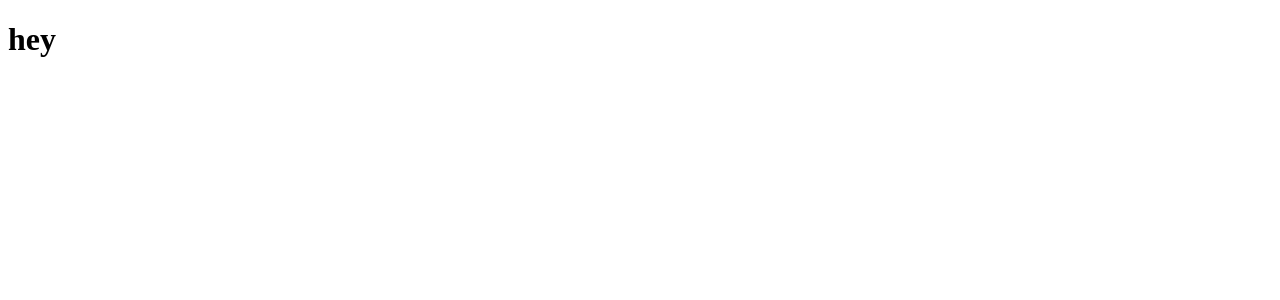
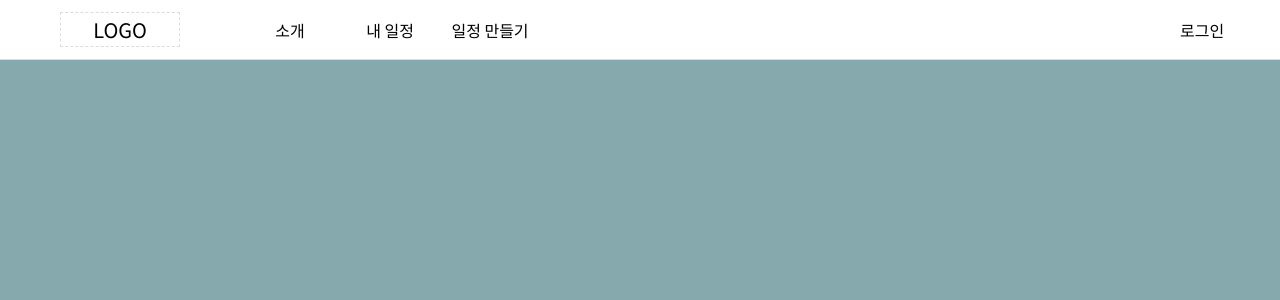
Before and after one commit to dev4us/WeMeet, a React (Create React App) app in the folder frontend/: page / in a window 1280 px wide. Shown: the top 300 px of the page. Built offline with nearby package versions, Linux system fonts and the light colour scheme.

Commit message:
[FE] TopBar

```diff
--- /dev/null
+++ b/frontend/src/Components/TopBar/index.js
@@ -0,0 +1,185 @@
+import React, { useState } from "react";
+import styled, { css } from "styled-components";
+
+const TopBar = ({ theme }) => {
+  const [scroll, setScroll] = useState(0);
+
+  if (theme === "home") {
+    window.addEventListener("scroll", e => {
+      setScroll(document.documentElement.scrollTop);
+    });
+  }
+  return (
+    <>
+      <Container theme={theme} scroll={scroll}>
+        <Wrapper>
+          <WrapperLeft>
+            <Logo theme={theme} scroll={scroll}>
+              LOGO
+            </Logo>
+            <MenuWrapper>
+              <Menu theme={theme} scroll={scroll}>
+                소개
+              </Menu>
+              <Menu theme={theme} scroll={scroll}>
+                내 일정
+              </Menu>
+              <Menu theme={theme} scroll={scroll}>
+                일정 만들기
+              </Menu>
+            </MenuWrapper>
+          </WrapperLeft>
+          <WrapperRight>
+            <Login theme={theme} scroll={scroll}>
+              로그인
+            </Login>
+          </WrapperRight>
+        </Wrapper>
+      </Container>
+    </>
+  );
+};
+
+const Container = styled.div`
+  display: flex;
+  position: fixed;
+  justify-content: center;
+  width: 100%;
+  height: 60px;
+
+  padding-left: 60px;
+  background: none;
+  transition: all 0.3s ease;
+
+  ${props =>
+    props.theme !== "home" &&
+    css`
+      background: white;
+    `}
+
+  ${props =>
+    props.theme === "home" &&
+    css`
+      ${props =>
+        props.scroll !== 0 &&
+        css`
+          background: white;
+          border-bottom: 1px solid #dcdcdc;
+        `}
+      &:hover {
+        background: white;
+        border-bottom: 1px solid #dcdcdc;
+      }
+    `}
+`;
+
+const Wrapper = styled.div`
+  display: flex;
+  justify-content: space-between;
+  align-items: center;
+  width: 1300px;
+  height: 100%;
+`;
+
+const WrapperLeft = styled.div`
+  display: flex;
+  height: 100%;
+  align-items: center;
+`;
+
+const Logo = styled.div`
+  width: 120px;
+  height: 35px;
+  border: 1px dashed #dcdcdc;
+  margin-right: 60px;
+  cursor: pointer;
+
+  /* for Design*/
+  font-size: 20px;
+  display: flex;
+  justify-content: center;
+  align-items: center;
+  color: black;
+
+  ${props =>
+    props.theme === "home" &&
+    css`
+      color: white;
+      ${props =>
+        props.scroll !== 0 &&
+        css`
+          color: black;
+        `}
+      ${Container}:hover & {
+        color: black;
+      }
+    `}
+`;
+
+const MenuWrapper = styled.ul`
+  height: 100%;
+`;
+
+const Menu = styled.li`
+  display: flex;
+  justify-content: center;
+  align-items: center;
+  float: left;
+  width: 100px;
+  height: 100%;
+  cursor: pointer;
+  font-size: 16px;
+  color: black;
+
+  ${props =>
+    props.theme === "home" &&
+    css`
+      color: white;
+
+      ${props =>
+        props.scroll !== 0 &&
+        css`
+          color: black;
+        `}
+
+      ${Container}:hover & {
+        color: black;
+      }
+    `}
+
+  &:hover {
+    border-bottom: 2px solid black;
+    margin-top: 1px;
+  }
+`;
+
+const WrapperRight = styled.div`
+  display: flex;
+  align-items: center;
+  height: 100%;
+`;
+
+const Login = styled.div`
+  float: right;
+  width: 100px;
+  font-size: 16px;
+  cursor: pointer;
+
+  ${props =>
+    props.theme === "home" &&
+    css`
+      color: white;
+
+      ${props =>
+        props.scroll !== 0 &&
+        css`
+          color: black;
+        `}
+
+      ${Container}:hover & {
+        color: black;
+      }
+    `}
+`;
+
+export default TopBar;
--- a/frontend/src/Routes/About/index.js
+++ b/frontend/src/Routes/About/index.js
@@ -1,7 +1,20 @@
 import React from "react";
+import styled from "styled-components";
+import TopBar from "../../Components/TopBar";
 
 const About = () => {
-  return <h1>hey</h1>;
+  return (
+    <>
+      <TopBar theme="home" />
+      <Container />
+    </>
+  );
 };
 
+const Container = styled.div`
+  background: #86a9ae;
+  width: 100%;
+  height: 100%;
+`;
+
 export default About;
--- a/frontend/src/Routes/index.js
+++ b/frontend/src/Routes/index.js
@@ -1,5 +1,6 @@
 import React from "react";
 import { BrowserRouter, Route, Switch } from "react-router-dom";
+
 import About from "./About";
 
 const RouteSet = () => (
--- /dev/null
+++ b/frontend/src/global-styles.js
@@ -0,0 +1,31 @@
+import reset from "styled-reset";
+import { createGlobalStyle } from "styled-components";
+
+// tslint:disable-next-line
+const GlobalStyle = createGlobalStyle`
+  @import url('https://fonts.googleapis.com/css?family=Roboto:400,500,700');
+  @import url('https://fonts.googleapis.com/css?family=Noto+Sans+KR:300,400,700&subset=korean');
+  ${reset}
+    html, body, #root{
+      width:100%;
+      height:200%;
+      font-family: "Noto Sans KR", -apple-system, system-ui,BlinkMacSystemFont,"Segoe UI","Roboto","Helvetica Neue",Arial,sans-serif;
+    }
+    * {
+      box-sizing: border-box;
+    }
+    *:focus{
+      outline:none;
+    }
+    a{
+      color:inherit;
+      text-decoration:none;
+    }
+    input,
+    button{
+      &.focus,
+      &.active{outline:none}
+    }
+`;
+
+export default GlobalStyle;
--- a/frontend/src/index.js
+++ b/frontend/src/index.js
@@ -1,5 +1,12 @@
 import React from "react";
 import ReactDOM from "react-dom";
 import Routes from "./Routes";
+import GlobalStyle from "./global-styles";
 
-ReactDOM.render(<Routes />, document.getElementById("root"));
+ReactDOM.render(
+  <>
+    <Routes />
+    <GlobalStyle />
+  </>,
+  document.getElementById("root")
+);
```
